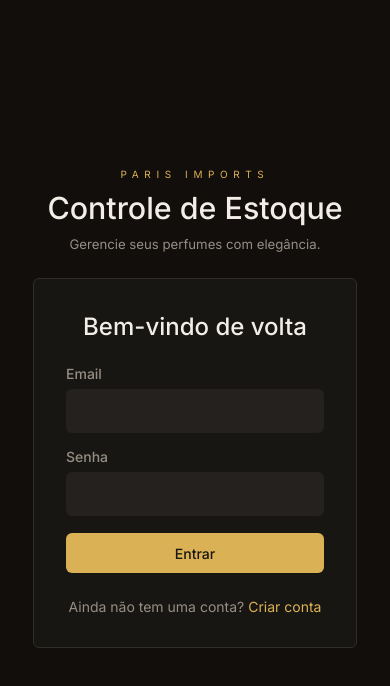
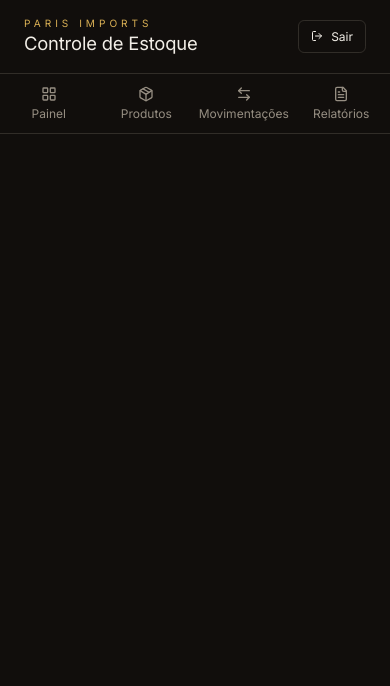
Before and after one commit to Arthursouzafut22/fluxo-mercadoria, a React (Vite) app: page / in a window 390 px wide. Before the commit this address led to /login. Shown: the top 686 px of the page. Built offline with nearby package versions, Linux system fonts and the light colour scheme.

Commit message:
Finalizing header responsiveness and mobile navigation.

```diff
--- a/src/components/AuthHeader/style.ts
+++ b/src/components/AuthHeader/style.ts
@@ -17,16 +17,16 @@ export const WrapperHeader = styled.div`
     display: flex;
     align-items: center;
     flex-direction: column;
-    gap: 14px;
-    padding: 6px;
+    gap: 0.88rem;
+    padding: 0.38rem;
 
     @media (max-width: 767px) {
-      gap: 10px;
-      padding: 6px;
+      gap: 0.63rem;
+      padding: 0.38rem;
     }
 
     span {
-      font-size: 10px;
+      font-size: 0.63rem;
       display: block;
       color: ${COLORS.primary_yellow};
       letter-spacing: 0.35rem;
--- /dev/null
+++ b/src/components/header/Header.tsx
@@ -0,0 +1,57 @@
+import * as S from "./style";
+import { LuLayoutGrid } from "react-icons/lu";
+import { LuPackage } from "react-icons/lu";
+import { LuArrowLeftRight } from "react-icons/lu";
+import { LuFileText } from "react-icons/lu";
+import { LuLogOut } from "react-icons/lu";
+import { useAuth } from "../../context/Auth/useAuth";
+import { useMedia } from "../../hooks/useMedia/useMedia";
+import MobileMenu from "./MobileMenu";
+
+export function Header() {
+  const { logout } = useAuth();
+  const { mobile } = useMedia("(max-width:767px)");
+
+  return (
+    <S.Header>
+      <S.WrapperHeader>
+        <S.Logo>
+          <p>Paris Imports</p>
+          <span>Controle de Estoque</span>
+        </S.Logo>
+        {!mobile && (
+          <S.Nav>
+            <S.Link
+              to={"/dashboard"}
+              className={({ isActive }) => (isActive ? "active" : "")}
+            >
+              <LuLayoutGrid size={16} /> Painel
+            </S.Link>
+            <S.Link
+              to={"/produtos"}
+              className={({ isActive }) => (isActive ? "active" : "")}
+            >
+              <LuPackage size={16} /> Produtos
+            </S.Link>
+            <S.Link
+              to={"/movimentacoes"}
+              className={({ isActive }) => (isActive ? "active" : "")}
+            >
+              <LuArrowLeftRight size={16} /> Movimentações
+            </S.Link>
+            <S.Link
+              to={"/relatorios"}
+              className={({ isActive }) => (isActive ? "active" : "")}
+            >
+              <LuFileText size={16} /> Relatórios
+            </S.Link>
+          </S.Nav>
+        )}
+        <button onClick={() => logout()}>
+          <LuLogOut /> Sair
+        </button>
+      </S.WrapperHeader>
+      {mobile && <MobileMenu />}
+    </S.Header>
+  );
+}
--- /dev/null
+++ b/src/components/header/MobileMenu.tsx
@@ -0,0 +1,38 @@
+import {
+  LuArrowLeftRight,
+  LuFileText,
+  LuLayoutGrid,
+  LuPackage,
+} from "react-icons/lu";
+import * as S from "./style";
+
+export default function MobileMenu() {
+  return (
+    <S.Nav>
+      <S.LinkMobile
+        to={"/dashboard"}
+        className={({ isActive }) => (isActive ? "active" : "")}
+      >
+        <LuLayoutGrid size={16} /> Painel
+      </S.LinkMobile>
+      <S.LinkMobile
+        to={"/produtos"}
+        className={({ isActive }) => (isActive ? "active" : "")}
+      >
+        <LuPackage size={16} /> Produtos
+      </S.LinkMobile>
+      <S.LinkMobile
+        to={"/movimentacoes"}
+        className={({ isActive }) => (isActive ? "active" : "")}
+      >
+        <LuArrowLeftRight size={16} /> Movimentações
+      </S.LinkMobile>
+      <S.LinkMobile
+        to={"/relatorios"}
+        className={({ isActive }) => (isActive ? "active" : "")}
+      >
+        <LuFileText size={16} /> Relatórios
+      </S.LinkMobile>
+    </S.Nav>
+  );
+}
--- /dev/null
+++ b/src/components/header/style.ts
@@ -0,0 +1,110 @@
+import styled from "styled-components";
+import { NavLink } from "react-router";
+import { COLORS } from "../../styles/Colors";
+
+export const Header = styled.header`
+  border-bottom: 1px solid #312d28;
+`;
+
+export const WrapperHeader = styled.div`
+  max-width: 78rem;
+  margin: 0 auto;
+  display: flex;
+  align-items: center;
+  justify-content: space-between;
+  gap: 0.63rem;
+  padding: 1rem 1.5rem; // 16px 24px
+
+  button {
+    font-size: 0.75rem;
+    display: flex;
+    align-items: center;
+    gap: 0.5rem;
+    padding-block: 0.5rem;
+    padding-inline: 0.75rem;
+    border-radius: 0.38rem;
+    color: ${COLORS.primary_font_foreground};
+    border: 1px solid #312d28;
+    background-color: ${COLORS.primary_background};
+    cursor: pointer;
+    transition: 0.3s;
+
+    &:hover {
+      color: ${COLORS.primary_font_foreground};
+      background-color: #24211e;
+    }
+  }
+`;
+
+export const Logo = styled.div`
+  span {
+    display: block;
+  }
+
+  & :first-child {
+    font-size: 0.63rem;
+    text-transform: uppercase;
+    color: ${COLORS.primary_yellow};
+    letter-spacing: 4px;
+    line-height: 15px;
+  }
+
+  & :last-child {
+    font-size: 1.15rem;
+    color: ${COLORS.primary_font_foreground};
+    letter-spacing: -0.01em;
+    line-height: calc(1.75 / 1.25);
+    white-space: nowrap;
+  }
+`;
+
+export const Nav = styled.nav`
+  display: flex;
+  align-items: center;
+  gap: 0.31rem;
+
+  @media (max-width: 767px) {
+    border-top: 1px solid #312d28;
+    gap: 0px;
+  }
+`;
+
+export const Link = styled(NavLink)`
+  text-decoration: none;
+  font-size: 0.875rem;
+  display: flex;
+  align-items: center;
+  padding: 0.5rem 0.75rem;
+  gap: 0.5rem;
+  color: ${COLORS.primary_font_color};
+  border-radius: 0.38rem;
+  transition: 0.3s;
+
+  &:hover {
+    color: ${COLORS.primary_font_foreground};
+    background-color: #24211e;
+  }
+
+  &.active {
+    background-color: #24211e;
+    color: ${COLORS.primary_yellow};
+  }
+`;
+
+export const LinkMobile = styled(NavLink)`
+  text-decoration: none;
+  font-size: 0.75rem;
+  display: flex;
+  align-items: center;
+  flex-direction: column;
+  justify-content: center;
+  color: ${COLORS.primary_font_color};
+  flex: 1;
+  padding-block: calc(0.25rem * 3);
+  gap: calc(0.25rem * 1);
+
+  &.active {
+    background-color: #24211e;
+    color: ${COLORS.primary_yellow};
+  }
+`;
--- a/src/context/Auth/AuthProvider.tsx
+++ b/src/context/Auth/AuthProvider.tsx
@@ -1,7 +1,9 @@
 import { useState, type PropsWithChildren } from "react";
 import { AuthContext } from "./AuthContext";
+// import { User } from "./types";
 
 export function AuthProvider({ children }: PropsWithChildren) {
+//   const [user, setUser] = useState<User | null>(null);
   const [token, setToken] = useState(() => {
     const getToken = localStorage.getItem("token");
     return getToken ? getToken : null;
@@ -18,7 +20,7 @@ export function AuthProvider({ children }: PropsWithChildren) {
     window.location.href = "/login";
   }
 
-//   async function getCurrentUser() {}
+  //   async function getCurrentUser() {}
 
   return (
     <AuthContext.Provider value={{ token, login, logout }}>
--- a/src/hooks/useLoginForm/useLoginForm .tsx
+++ b/src/hooks/useLoginForm/useLoginForm .tsx
@@ -18,8 +18,6 @@ export function useLoginForm() {
         login(auth.accessToken as string);
         setTimeout(() => navigate("/"), 2000);
       }
-
-      return auth;
     } catch (error: unknown) {
       if (error instanceof Error) {
         toast.error(error.message);
--- /dev/null
+++ b/src/hooks/useMedia/useMedia.tsx
@@ -0,0 +1,21 @@
+import { useEffect, useState } from "react";
+
+export function useMedia(media: string) {
+  const [mobile, setMobile] = useState<boolean>();
+
+  useEffect(() => {
+    function isMobile() {
+      const { matches } = window.matchMedia(media);
+      setMobile(matches);
+    }
+    isMobile();
+
+    window.addEventListener("resize", isMobile);
+
+    return () => {
+      window.removeEventListener("resize", isMobile);
+    };
+  }, [media]);
+
+  return { mobile };
+}
--- /dev/null
+++ b/src/pages/Dashboard/Dashboard.tsx
@@ -0,0 +1,9 @@
+export default function Dashboard() {
+  return (
+    <>
+      <div>
+        <h1 style={{ color: "#fff" }}>Ainda esta sendo desenvolvido...</h1>
+      </div>
+    </>
+  );
+}
--- a/src/pages/Home/Home.tsx
+++ /dev/null
@@ -1,15 +0,0 @@
-import { useAuth } from "../../context/Auth/useAuth";
-
-export default function Home() {
-  const { token } = useAuth();
-
-  return (
-    <>
-      <div>
-        <h1 style={{ color: "#fff" }}>
-          Token: {!token ? "Nada de token" : token}
-        </h1>
-      </div>
-    </>
-  );
-}
--- a/src/routes/Routes.tsx
+++ b/src/routes/Routes.tsx
@@ -1,18 +1,20 @@
 import { BrowserRouter, Route, Routes } from "react-router";
 import Login from "../pages/Login/Login";
 import Register from "../pages/Register/Register";
-import Home from "../pages/Home/Home";
 import PrivateRouter from "../components/private/PrivateRouter";
+import { Header } from "../components/header/Header";
+import Dashboard from "../pages/Dashboard/Dashboard";
 
 export function RoutesAplicattion() {
   return (
     <BrowserRouter>
+      <Header />
       <Routes>
         <Route
-          path="/"
+          path="/dashboard"
           element={
             <PrivateRouter>
-              <Home />
+              <Dashboard />
             </PrivateRouter>
           }
         />
```
Also changed, not shown: src/context/Auth/types.ts (+6 -1 lines).
